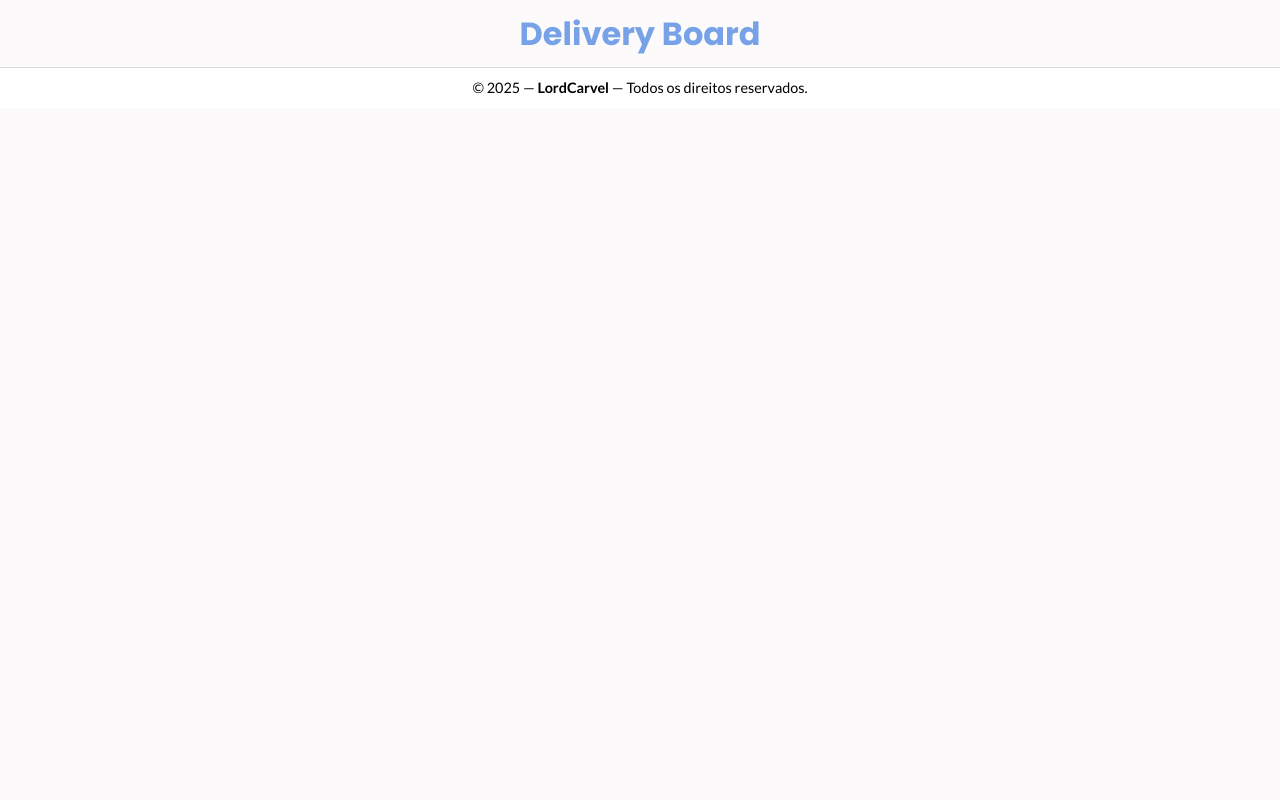
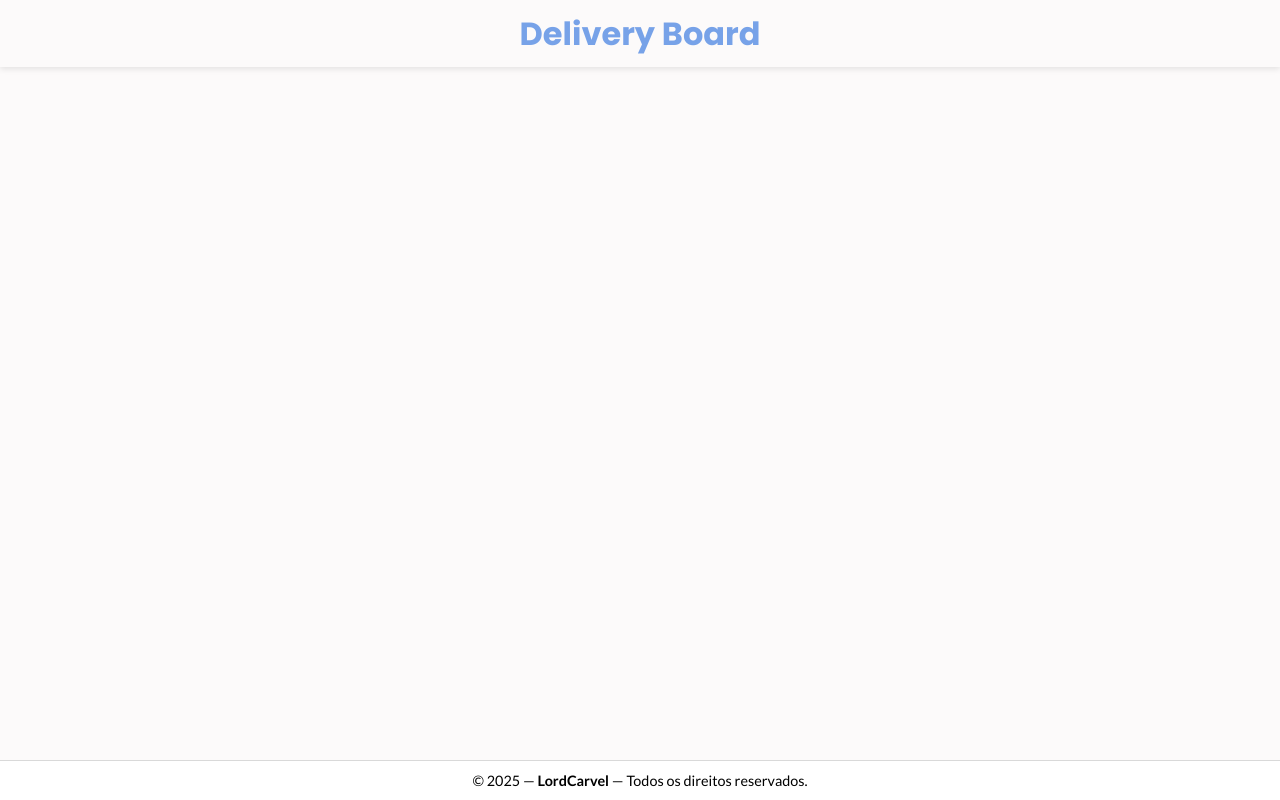
Before and after one commit to LordCarvel/Delivery-Board-V2, a React (Vite) app: page / in a window 1280 px wide. Built offline with nearby package versions, Linux system fonts and the light colour scheme.

Commit message:
made a direction of app

```diff
--- a/src/App.css
+++ b/src/App.css
@@ -0,0 +1,10 @@
+.body {
+   font-family: var(--font-inter);
+  background-color: var(--color-dark-white);
+  color: var(--color-black);
+  height: 100vh;
+  display: flex;
+  flex-direction: column;
+  overflow: hidden;
+  justify-content: space-between;
+}
--- a/src/App.jsx
+++ b/src/App.jsx
@@ -5,8 +5,10 @@ import Header from './components/header/Header'
 function App() {
 
   return (
-  <><Header />
-  <Footer /></>
+  <div className="body">
+    <Header />
+    <Footer />
+  </div>
   );
 }
 
```
